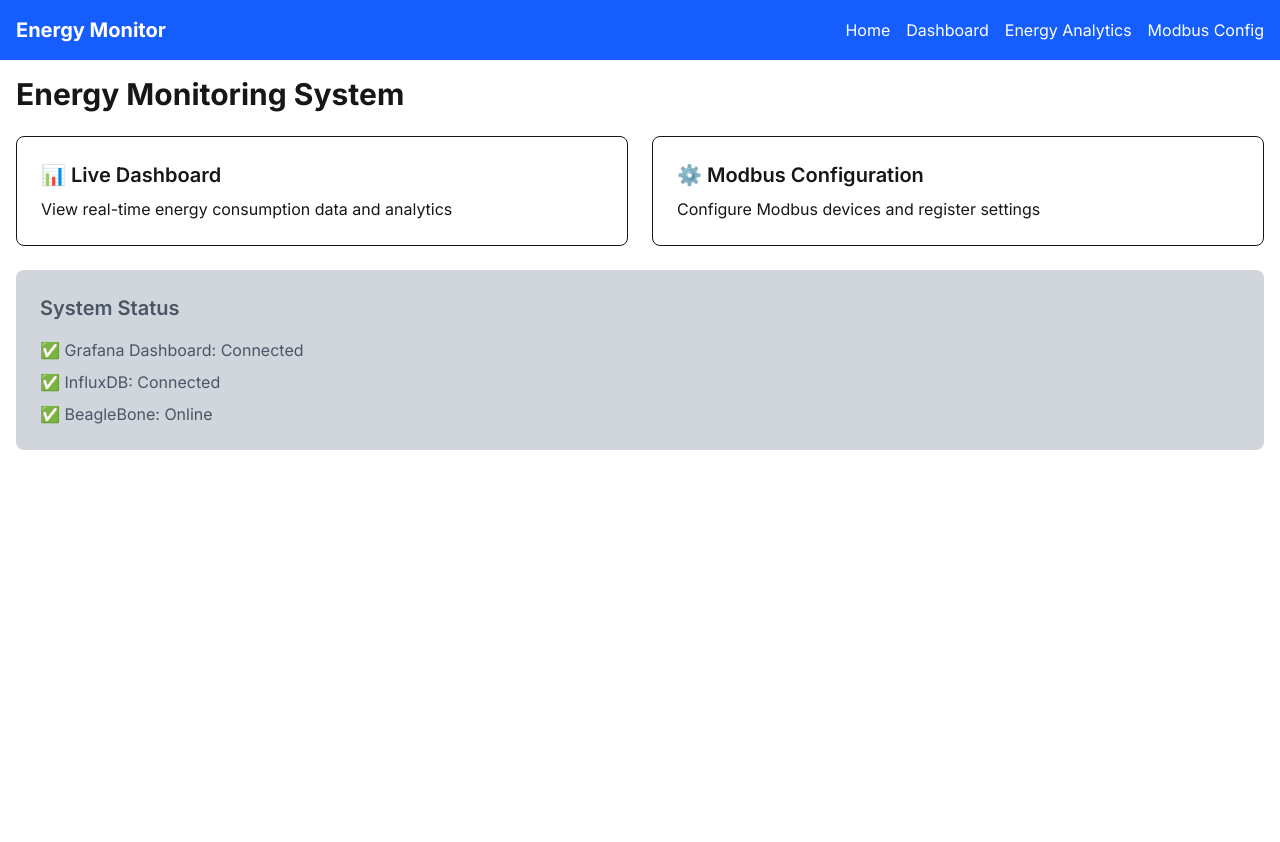
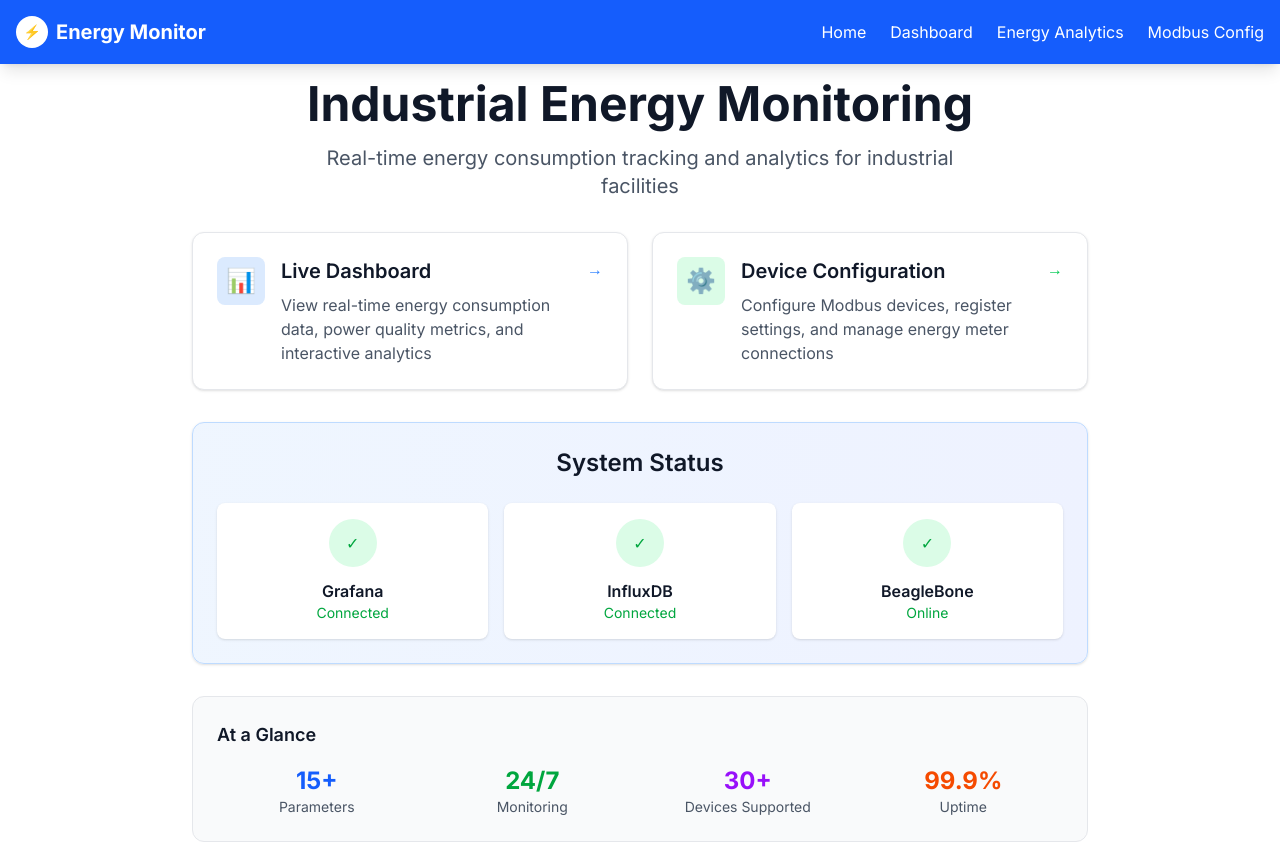
Before and after one commit to alianza165/demo_front, a Next.js app: page / in a window 1280 px wide. Shown: the top 842 px of the page. Before the commit the page ends 800 px from the top, so only its background shows below. Built offline with nearby package versions, Linux system fonts and the light colour scheme.

Commit message:
[MOD] improved homepage look

```diff
--- a/app/layout.tsx
+++ b/app/layout.tsx
@@ -17,21 +17,33 @@ export default function RootLayout({
 }) {
 return (
   <html lang="en">
-      <body className={inter.className}>
-        <nav className="bg-blue-600 text-white p-4">
+    <body className={`${inter.className} bg-white dark:bg-gray-900 transition-colors`}>
+      <nav className="bg-blue-600 dark:bg-blue-800 text-white p-4 shadow-lg">
         <div className="container mx-auto flex justify-between items-center">
+          <div className="flex items-center space-x-2">
+            <div className="w-8 h-8 bg-white rounded-full flex items-center justify-center">
+              <span className="text-blue-600 font-bold text-sm">⚡</span>
+            </div>
             <h1 className="text-xl font-bold">Energy Monitor</h1>
-            <div className="space-x-4">
-              <a href="/" className="hover:underline">Home</a>
-              <a href="/dashboard" className="hover:underline">Dashboard</a>
-              <a href="/energy-analytics" className="hover:underline">Energy Analytics</a>
-              <a href="/modbus" className="hover:underline">Modbus Config</a>
+          </div>
+          <div className="flex items-center space-x-6">
+            <a href="/" className="hover:underline hover:text-blue-200 transition-colors">Home</a>
+            <a href="/dashboard" className="hover:underline hover:text-blue-200 transition-colors">Dashboard</a>
+            <a href="/energy-analytics" className="hover:underline hover:text-blue-200 transition-colors">Energy Analytics</a>
+            <a href="/modbus" className="hover:underline hover:text-blue-200 transition-colors">Modbus Config</a>
           </div>
         </div>
       </nav>
-        <main className="container mx-auto p-4">
+      <main className="container mx-auto p-4 min-h-screen">
         {children}
       </main>
+
+      {/* Footer */}
+      <footer className="bg-gray-100 dark:bg-gray-800 border-t border-gray-200 dark:border-gray-700 mt-12">
+        <div className="container mx-auto p-6 text-center text-gray-600 dark:text-gray-400">
+          <p>Energy Monitoring System &copy; 2024 - Real-time Industrial Energy Analytics</p>
+        </div>
+      </footer>
     </body>
   </html>
 )
--- a/app/page.tsx
+++ b/app/page.tsx
@@ -3,27 +3,120 @@ import Link from 'next/link'
 
 export default function Home() {
   return (
-    <div className="space-y-6">
-      <h1 className="text-3xl font-bold">Energy Monitoring System</h1>
+    <div className="space-y-8">
+      {/* Hero Section */}
+      <div className="text-center space-y-4">
+        <h1 className="text-4xl md:text-5xl font-bold text-gray-900 dark:text-white">
+          Industrial Energy Monitoring
+        </h1>
+        <p className="text-xl text-gray-600 dark:text-gray-400 max-w-2xl mx-auto">
+          Real-time energy consumption tracking and analytics for industrial facilities
+        </p>
+      </div>
 
-      <div className="grid grid-cols-1 md:grid-cols-2 gap-6">
-        <Link href="/dashboard" className="p-6 border rounded-lg hover:bg-gray-300 hover:text-gray-800">
-          <h2 className="text-xl font-semibold mb-2">📊 Live Dashboard</h2>
-          <p>View real-time energy consumption data and analytics</p>
+      {/* Feature Cards Grid */}
+      <div className="grid grid-cols-1 md:grid-cols-2 gap-6 max-w-4xl mx-auto">
+        <Link
+          href="/dashboard"
+          className="group p-6 bg-white dark:bg-gray-800 border border-gray-200 dark:border-gray-700 rounded-xl shadow-sm hover:shadow-lg transition-all duration-300 hover:scale-105"
+        >
+          <div className="flex items-start space-x-4">
+            <div className="w-12 h-12 bg-blue-100 dark:bg-blue-900 rounded-lg flex items-center justify-center group-hover:bg-blue-200 dark:group-hover:bg-blue-800 transition-colors">
+              <span className="text-2xl">📊</span>
+            </div>
+            <div className="flex-1">
+              <h2 className="text-xl font-semibold text-gray-900 dark:text-white mb-2">
+                Live Dashboard
+              </h2>
+              <p className="text-gray-600 dark:text-gray-400">
+                View real-time energy consumption data, power quality metrics, and interactive analytics
+              </p>
+            </div>
+            <div className="text-blue-500 group-hover:text-blue-600 dark:text-blue-400 dark:group-hover:text-blue-300 transition-colors">
+              →
+            </div>
+          </div>
         </Link>
 
-        <Link href="/modbus" className="p-6 border rounded-lg hover:bg-gray-300 hover:text-gray-800">
-          <h2 className="text-xl font-semibold mb-2">⚙️ Modbus Configuration</h2>
-          <p>Configure Modbus devices and register settings</p>
+        <Link
+          href="/modbus"
+          className="group p-6 bg-white dark:bg-gray-800 border border-gray-200 dark:border-gray-700 rounded-xl shadow-sm hover:shadow-lg transition-all duration-300 hover:scale-105"
+        >
+          <div className="flex items-start space-x-4">
+            <div className="w-12 h-12 bg-green-100 dark:bg-green-900 rounded-lg flex items-center justify-center group-hover:bg-green-200 dark:group-hover:bg-green-800 transition-colors">
+              <span className="text-2xl">⚙️</span>
+            </div>
+            <div className="flex-1">
+              <h2 className="text-xl font-semibold text-gray-900 dark:text-white mb-2">
+                Device Configuration
+              </h2>
+              <p className="text-gray-600 dark:text-gray-400">
+                Configure Modbus devices, register settings, and manage energy meter connections
+              </p>
+            </div>
+            <div className="text-green-500 group-hover:text-green-600 dark:text-green-400 dark:group-hover:text-green-300 transition-colors">
+              →
+            </div>
+          </div>
         </Link>
       </div>
 
-      <div className="bg-gray-300 p-6 rounded-lg text-gray-600">
-        <h2 className="text-xl font-semibold mb-4">System Status</h2>
-        <div className="space-y-2">
-          <p>✅ Grafana Dashboard: Connected</p>
-          <p>✅ InfluxDB: Connected</p>
-          <p>✅ BeagleBone: Online</p>
+      {/* System Status */}
+      <div className="max-w-4xl mx-auto">
+        <div className="bg-gradient-to-r from-blue-50 to-indigo-50 dark:from-gray-800 dark:to-gray-800 border border-blue-200 dark:border-gray-700 rounded-xl p-6 shadow-sm">
+          <h2 className="text-2xl font-semibold text-gray-900 dark:text-white mb-6 text-center">
+            System Status
+          </h2>
+          <div className="grid grid-cols-1 md:grid-cols-3 gap-4">
+            <div className="bg-white dark:bg-gray-700 rounded-lg p-4 text-center shadow-sm">
+              <div className="w-12 h-12 bg-green-100 dark:bg-green-900 rounded-full flex items-center justify-center mx-auto mb-3">
+                <span className="text-green-600 dark:text-green-400">✓</span>
+              </div>
+              <h3 className="font-semibold text-gray-900 dark:text-white">Grafana</h3>
+              <p className="text-green-600 dark:text-green-400 text-sm">Connected</p>
+            </div>
+
+            <div className="bg-white dark:bg-gray-700 rounded-lg p-4 text-center shadow-sm">
+              <div className="w-12 h-12 bg-green-100 dark:bg-green-900 rounded-full flex items-center justify-center mx-auto mb-3">
+                <span className="text-green-600 dark:text-green-400">✓</span>
+              </div>
+              <h3 className="font-semibold text-gray-900 dark:text-white">InfluxDB</h3>
+              <p className="text-green-600 dark:text-green-400 text-sm">Connected</p>
+            </div>
+
+            <div className="bg-white dark:bg-gray-700 rounded-lg p-4 text-center shadow-sm">
+              <div className="w-12 h-12 bg-green-100 dark:bg-green-900 rounded-full flex items-center justify-center mx-auto mb-3">
+                <span className="text-green-600 dark:text-green-400">✓</span>
+              </div>
+              <h3 className="font-semibold text-gray-900 dark:text-white">BeagleBone</h3>
+              <p className="text-green-600 dark:text-green-400 text-sm">Online</p>
+            </div>
+          </div>
+        </div>
+      </div>
+
+      {/* Quick Stats */}
+      <div className="max-w-4xl mx-auto">
+        <div className="bg-gray-50 dark:bg-gray-800 rounded-xl p-6 border border-gray-200 dark:border-gray-700">
+          <h3 className="text-lg font-semibold text-gray-900 dark:text-white mb-4">At a Glance</h3>
+          <div className="grid grid-cols-2 md:grid-cols-4 gap-4 text-center">
+            <div>
+              <div className="text-2xl font-bold text-blue-600 dark:text-blue-400">15+</div>
+              <div className="text-sm text-gray-600 dark:text-gray-400">Parameters</div>
+            </div>
+            <div>
+              <div className="text-2xl font-bold text-green-600 dark:text-green-400">24/7</div>
+              <div className="text-sm text-gray-600 dark:text-gray-400">Monitoring</div>
+            </div>
+            <div>
+              <div className="text-2xl font-bold text-purple-600 dark:text-purple-400">30+</div>
+              <div className="text-sm text-gray-600 dark:text-gray-400">Devices Supported</div>
+            </div>
+            <div>
+              <div className="text-2xl font-bold text-orange-600 dark:text-orange-400">99.9%</div>
+              <div className="text-sm text-gray-600 dark:text-gray-400">Uptime</div>
+            </div>
+          </div>
         </div>
       </div>
     </div>
```
Lines whose indentation alone changed are shown as unchanged.
